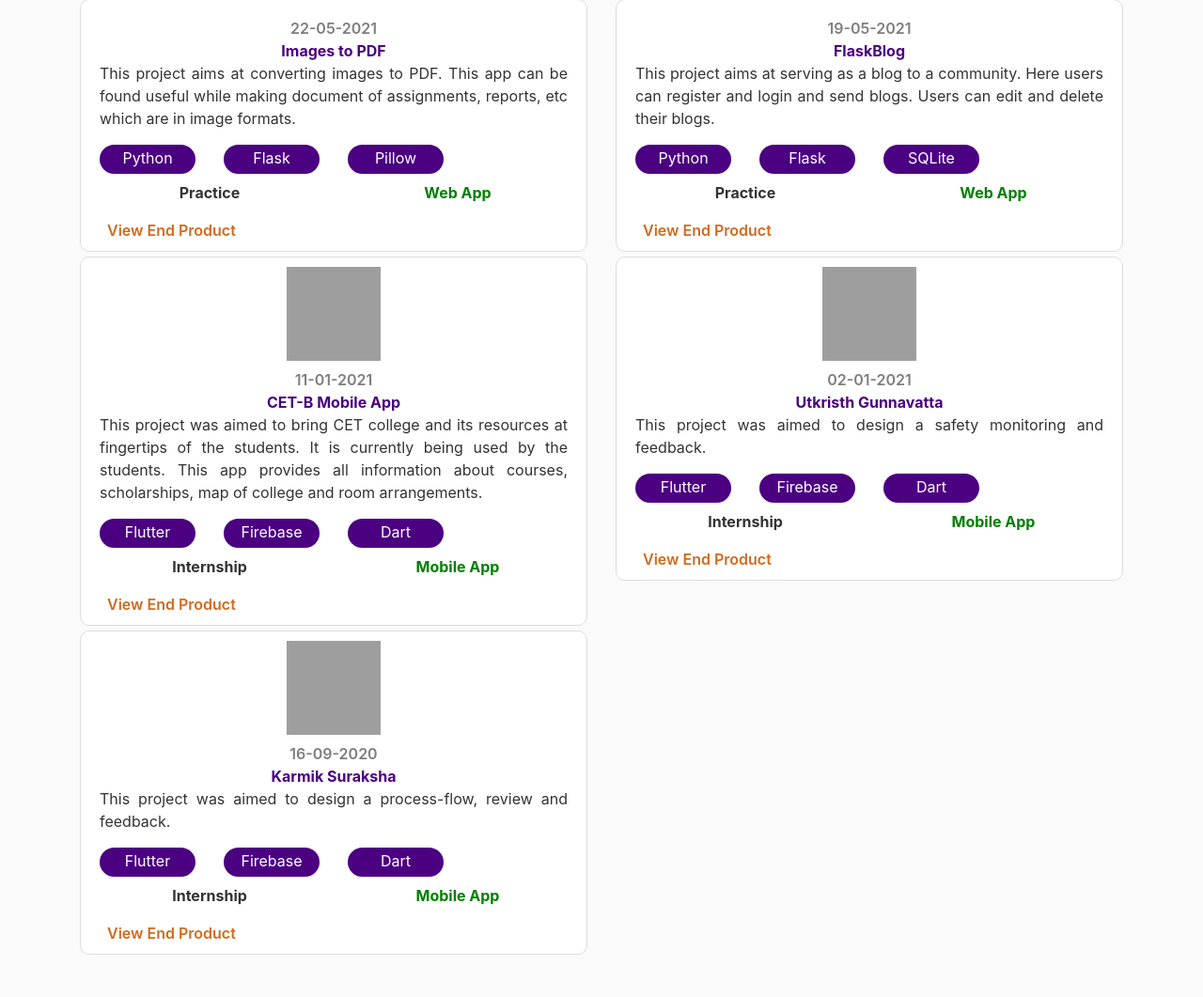
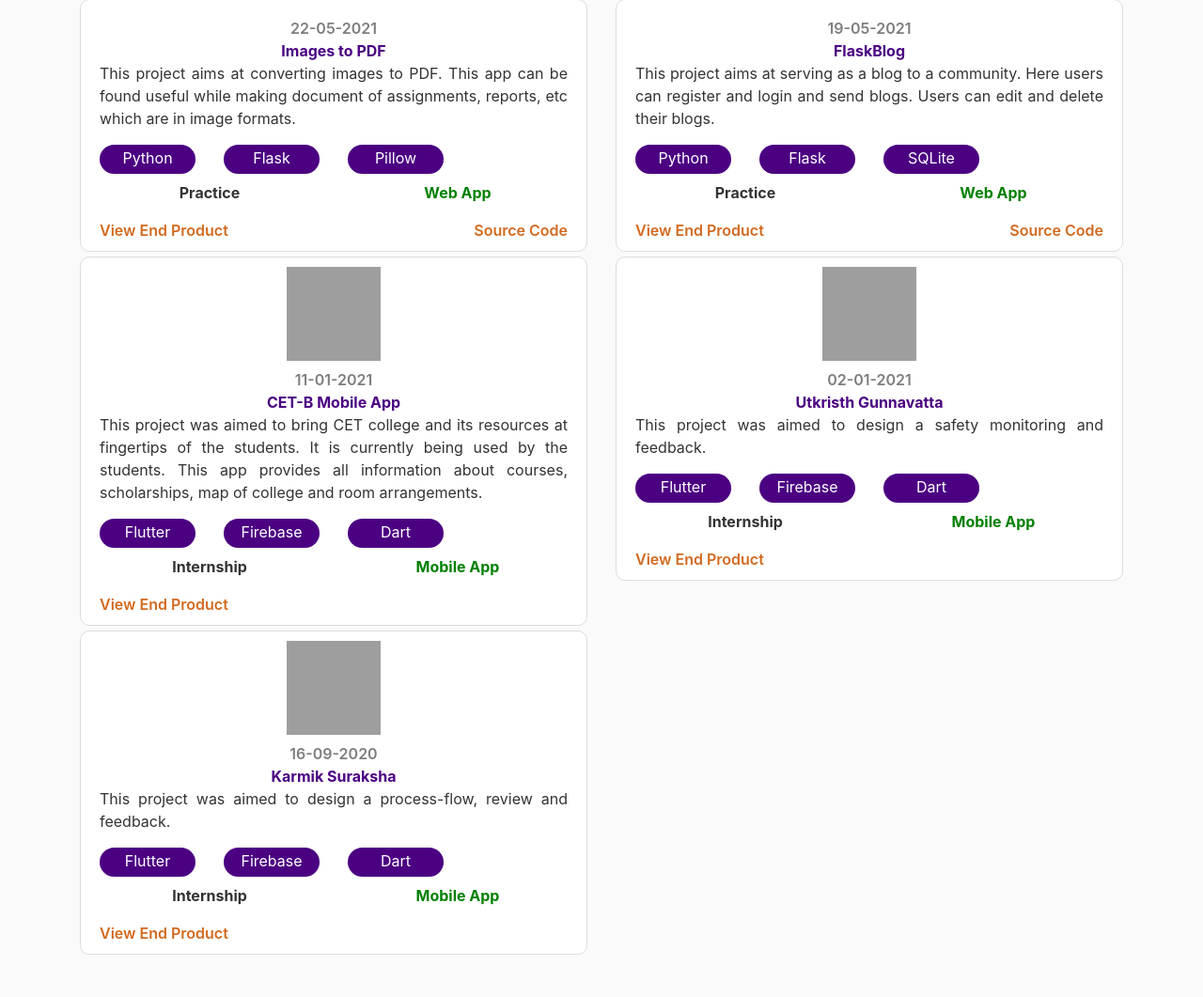
Before and after one commit to rrkas/MyWebsite, a Flask app: page /projects in a window 1280 px wide. Shown: the part 145-1206 px from the top of the page at 94% size. Run offline with Flask 2, Linux system fonts and the light colour scheme; some libraries are stand-ins or nearby versions; grey boxes are pictures that could not be loaded.

Commit message:
Poems fixed, project sourceURL done

```diff
--- a/website/models.py
+++ b/website/models.py
@@ -73,6 +73,7 @@ class Project:
                  name: str = '', desc: str = '',
                  url: str = None, date: str = None, techUsed: List[str] = None,
                  type: ProjectType = None, domain=None, image_url=None,
+                 sourceURL=None,
                  ):
         self.name = name
         self.desc = desc
@@ -82,3 +83,4 @@ class Project:
         self.type = type
         self.domain = domain
         self.image_url = image_url
+        self.sourceURL=sourceURL
--- a/website/routes.py
+++ b/website/routes.py
@@ -35,7 +35,7 @@ def certificate(c_id: int):
     if not c_id or c_id > len(Technical.certificates):
         abort(404)
     cert = Technical.get_certificates()[c_id - 1]
-    return render_template('certificate_poem.html', title='Certificate', cert=cert)
+    return render_template('certificate_poem.html', title='Certificate', cert=cert, poem=False)
 
 
 @main.route('/projects')
@@ -54,7 +54,7 @@ def poem(p_id: int):
     if not p_id or p_id > Poem.count:
         abort(404)
     p = PoemData.get_poem_by_id(p_id)
-    return render_template('certificate_poem.html', title='Poem', cert=p)
+    return render_template('certificate_poem.html', title='Poem', cert=p, poem=True)
 
 
 @main.route('/cv')
--- a/website/static_details.py
+++ b/website/static_details.py
@@ -188,6 +188,13 @@ class Technical:
     ]
     certificates = [
         Certificate(
+            issuer='Cisco Networking Academy',
+            type=CertificateType.COURSE,
+            name='DevNet Associate',
+            date='28-05-2021',
+            url='https://drive.google.com/file/d/1p4hTkd_A6uj2-eETRkI-FEw-bwJT_xTI/preview?usp=drivesdk'
+        ),
+        Certificate(
             issuer='SAP SE',
             type=CertificateType.COURSE,
             url='https://drive.google.com/file/d/14I2e3-p35aufVhZPiYCF8uxar4Iy-Kqq/preview?usp=drivesdk',
@@ -368,7 +375,8 @@ class Projects:
             techUsed=['Python', 'Flask', 'SQLite'],
             domain='Web App',
             desc='This project aims at serving as a blog to a community. '
-                 'Here users can register and login and send blogs. Users can edit and delete their blogs.'
+                 'Here users can register and login and send blogs. Users can edit and delete their blogs.',
+            sourceURL='https://github.com/rrkas/PythonFlaskBlog',
         ),
         Project(
             name='Images to PDF',
@@ -378,7 +386,9 @@ class Projects:
             techUsed=['Python', 'Flask', 'Pillow'],
             domain='Web App',
             desc='This project aims at converting images to PDF. '
-                 'This app can be found useful while making document of assignments, reports, etc which are in image formats.',
+                 'This app can be found useful while making document '
+                 'of assignments, reports, etc which are in image formats.',
+            sourceURL='https://github.com/rrkas/ImgToPdfFlask',
         ),
     ]
 
--- a/website/templates/certificate_poem.html
+++ b/website/templates/certificate_poem.html
@@ -5,7 +5,7 @@
         <a class="item-url" href="{{ cert.url }}" target="_blank">Click Here for more details</a>
     </div>
     <div style="text-align: center; margin-left: 20px; margin-right: 20px;">
-            <iframe src="{{ cert.viewableURL }}" width="100%" height="500px" frameborder="0"></iframe>
+            <iframe src="{% if poem %}{{ cert.url }}{% else %}{{ cert.viewableURL }}{% endif %}" width="100%" height="500px" frameborder="0"></iframe>
     </div>
     <div style="height: 30px;"></div>
 {% endblock %}
--- a/website/templates/projects.html
+++ b/website/templates/projects.html
@@ -40,9 +40,22 @@
                     <div class="col-6" style="color: green;font-weight: 700;">{{ project.domain }}</div>
                 </div>
             </div>
-            <div class="mt-3 ml-2">
-                {% if project.url %}
-                    <a class="item-url" href="{{ project.url }}" target="_blank">View End Product</a>
+            <div class="row">
+                <div class="col-6 col-md-6">
+                    <div class="mt-3">
+                        {% if project.url %}
+                            <a class="item-url" href="{{ project.url }}" target="_blank">View End Product</a>
+                        {% endif %}
+                    </div>
+                </div>
+                {% if project.sourceURL %}
+                    <div class="col-6 col-md-6">
+                        <div class="mt-3" style="text-align:right;">
+                            {% if project.url %}
+                                <a class="item-url" href="{{ project.sourceURL }}" target="_blank">Source Code</a>
+                            {% endif %}
+                        </div>
+                    </div>
                 {% endif %}
             </div>
         </div>
```
